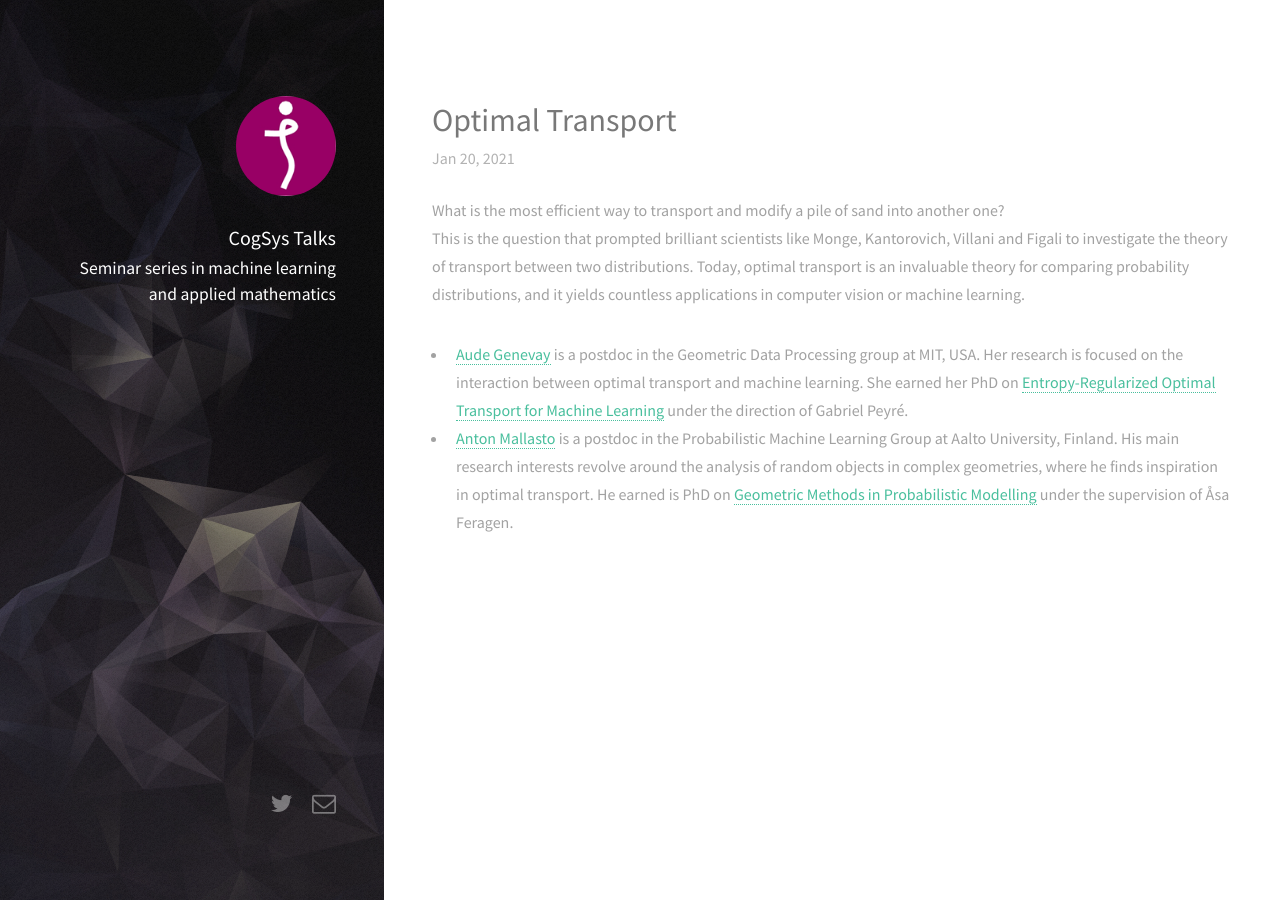
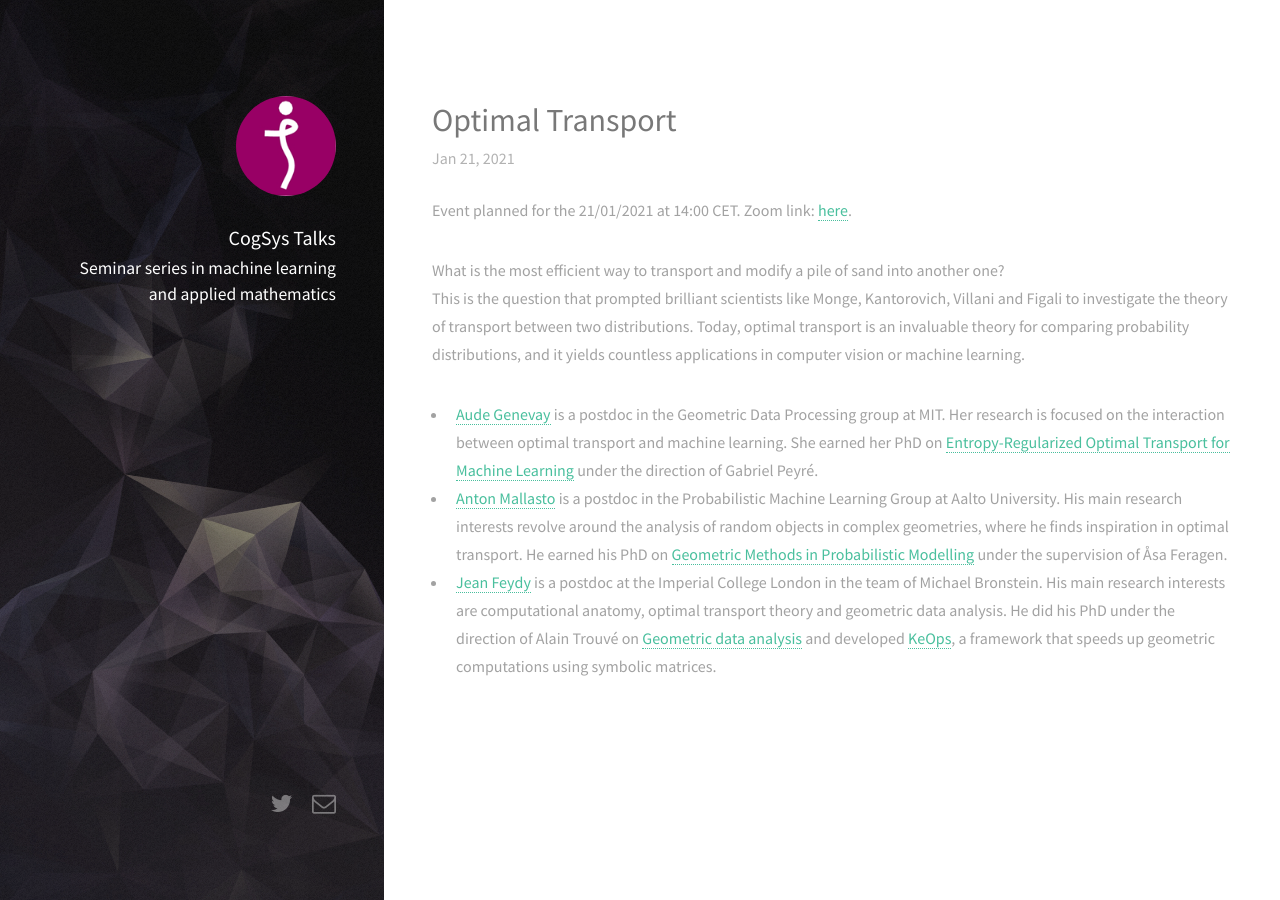
Before and after one commit to cogsystalks/cogsystalks.github.io, a Jekyll site: the page built from _posts/2020-10-18-optimal-transport.md, in a window 1280 px wide. Built offline with Jekyll 4.4.1, drawn with Linux system fonts in a browser that asks for light colours; nearby versions of some CDN libraries.

Commit message:
new event

```diff
--- a/_posts/2020-10-18-optimal-transport.md
+++ b/_posts/2020-10-18-optimal-transport.md
@@ -1,14 +1,16 @@
 ---
 layout: post
 title: Optimal Transport
-date_event: 2021-01-20T10:20:00Z
+date_event: 2021-01-21T10:20:00Z
 tag: upcoming
 image: "/images/illustration/event6-OT.png"
 permalink: /event-6/
 ---
+Event planned for the 21/01/2021 at 14:00 CET. Zoom link: [here](https://dtudk.zoom.us/j/61595706831).
 
 What is the most efficient way to transport and modify a pile of sand into another one? \\
 This is the question that prompted brilliant scientists like Monge, Kantorovich, Villani and Figali to investigate the theory of transport between two distributions. Today, optimal transport is an invaluable theory for comparing probability distributions, and it yields countless applications in computer vision or machine learning.
 
-- [Aude Genevay](https://audeg.github.io/) is a postdoc in the Geometric Data Processing group at MIT, USA. Her research is focused on the interaction between optimal transport and machine learning. She earned her PhD on [Entropy-Regularized Optimal Transport for Machine Learning](https://audeg.github.io/publications/these_aude.pdf) under the direction of Gabriel Peyré.
-- [Anton Mallasto](https://sites.google.com/view/antonmallasto/home) is a postdoc in the Probabilistic Machine Learning Group at Aalto University, Finland. His main research interests revolve around the analysis of random objects in complex geometries, where he finds inspiration in optimal transport. He earned is PhD on [Geometric Methods in Probabilistic Modelling](https://curis.ku.dk/portal/files/233743401/Mallasto_PhD_thesis_copy.pdf) under the supervision of Åsa Feragen.
+- [Aude Genevay](https://audeg.github.io/) is a postdoc in the Geometric Data Processing group at MIT. Her research is focused on the interaction between optimal transport and machine learning. She earned her PhD on [Entropy-Regularized Optimal Transport for Machine Learning](https://audeg.github.io/publications/these_aude.pdf) under the direction of Gabriel Peyré.
+- [Anton Mallasto](https://sites.google.com/view/antonmallasto/home) is a postdoc in the Probabilistic Machine Learning Group at Aalto University. His main research interests revolve around the analysis of random objects in complex geometries, where he finds inspiration in optimal transport. He earned his PhD on [Geometric Methods in Probabilistic Modelling](https://curis.ku.dk/portal/files/233743401/Mallasto_PhD_thesis_copy.pdf) under the supervision of Åsa Feragen.
+- [Jean Feydy](https://www.jeanfeydy.com/) is a postdoc at the Imperial College London in the team of Michael Bronstein. His main research interests are computational anatomy, optimal transport theory and geometric data analysis. He did his PhD under the direction of Alain Trouvé on [Geometric data analysis](https://www.jeanfeydy.com/geometric_data_analysis.pdf) and developed [KeOps](https://www.kernel-operations.io/keops/index.html), a framework that speeds up geometric computations using symbolic matrices.
```
Also changed, not shown: pages/schedule.md (+1 -1 lines), Gemfile.lock.
